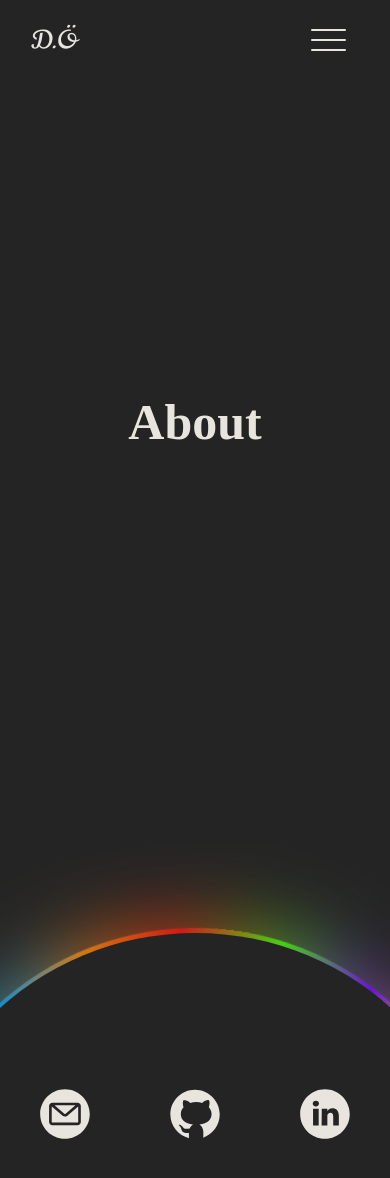
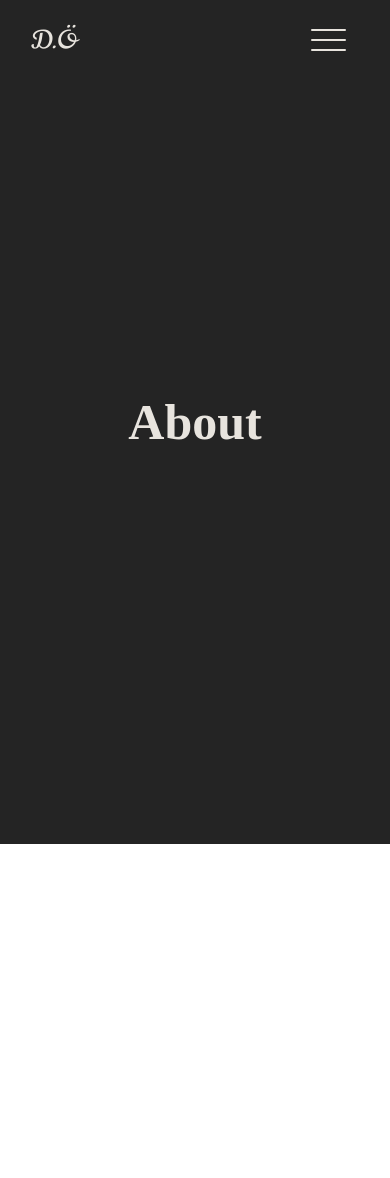
Before and after one commit to daoma90/portfolio, a Next.js app: page /about in a window 390 px wide. Shown: the top 1178 px of the page. After the commit the page ends 844 px from the top, so only its background shows below. Built offline with nearby package versions, Linux system fonts and the light colour scheme; a web font is replaced by a local one.

Commit message:
add css scroll-snap

```diff
--- a/components/layout/Container/index.tsx
+++ b/components/layout/Container/index.tsx
@@ -14,10 +14,13 @@ export default Container;
 const StyledContainer = styled.div`
   background-color: ${(props) => props.theme.colors.background};
   min-height: 100vh;
+  max-height: 100vh;
   max-width: 100vw;
   overflow-x: hidden;
   display: flex;
   flex-direction: column;
   position: relative;
   transition: ${(props) => props.theme.utils.themeTransition};
+  overflow-y: scroll;
+  scroll-snap-type: y mandatory;
 `;
--- a/components/layout/Footer/glow/styles.ts
+++ b/components/layout/Footer/glow/styles.ts
@@ -2,10 +2,14 @@ import { breakpoints } from "@/theme";
 import styled from "styled-components";
 
 export const Container = styled.footer`
-  height: 45vh;
+  min-height: 50vh;
+  max-height: 50vh;
+  max-width: 100vw;
   position: relative;
   overflow: hidden;
-
+  display: flex;
+  justify-content: center;
+  align-items: center;
   @keyframes rotate {
     from {
       transform: rotate(0deg);
@@ -13,6 +17,9 @@ export const Container = styled.footer`
     to {
       transform: rotate(360deg);
     }
+  }
+  ${breakpoints.laptop} {
+    scroll-snap-align: end;
   }
 `;
 
--- a/components/layout/index.tsx
+++ b/components/layout/index.tsx
@@ -7,7 +7,6 @@ import dynamic from "next/dynamic";
 import Splash from "../library/atoms/Splash";
 import Footer from "./Footer/glow";
 
-const DynamicFooter = dynamic(() => import("./Footer/glow"), { ssr: false });
 const DynamicCursor = dynamic(() => import("../library/atoms/CustomCursor"), { ssr: false });
 
 interface LayoutProps {
@@ -22,7 +21,6 @@ const Layout: FC<LayoutProps> = ({ children }) => {
       <Container>
         <Header />
         {children}
-        {/* <DynamicFooter /> */}
         <Footer />
       </Container>
       {/* <Splash /> */}
--- a/components/library/organisms/GlowCards/styles.ts
+++ b/components/library/organisms/GlowCards/styles.ts
@@ -13,6 +13,10 @@ export const Container = styled.section`
   padding-left: ${(props) => props.theme.spacings.padding};
   padding-right: ${(props) => props.theme.spacings.padding};
   gap: 3rem;
+
+  ${breakpoints.laptop} {
+    scroll-snap-align: center;
+  }
 `;
 
 export const TextContainer = styled(m.div)`
--- a/components/library/organisms/MainHero/styles.ts
+++ b/components/library/organisms/MainHero/styles.ts
@@ -21,6 +21,7 @@ export const Container = styled.section`
     height: 100vh;
     padding-top: 0;
     padding-bottom: 0;
+    scroll-snap-align: center;
   }
 `;
 
--- a/theme/index.tsx
+++ b/theme/index.tsx
@@ -35,8 +35,14 @@ const GlobalStyle = createGlobalStyle`
     }
     margin:0;
   }
+
+  html {
+    overflow:hidden;
+    height: 100%;
+  }
   body {
     margin: 0;
+    height: 100%;
   }
 `;
 
```
